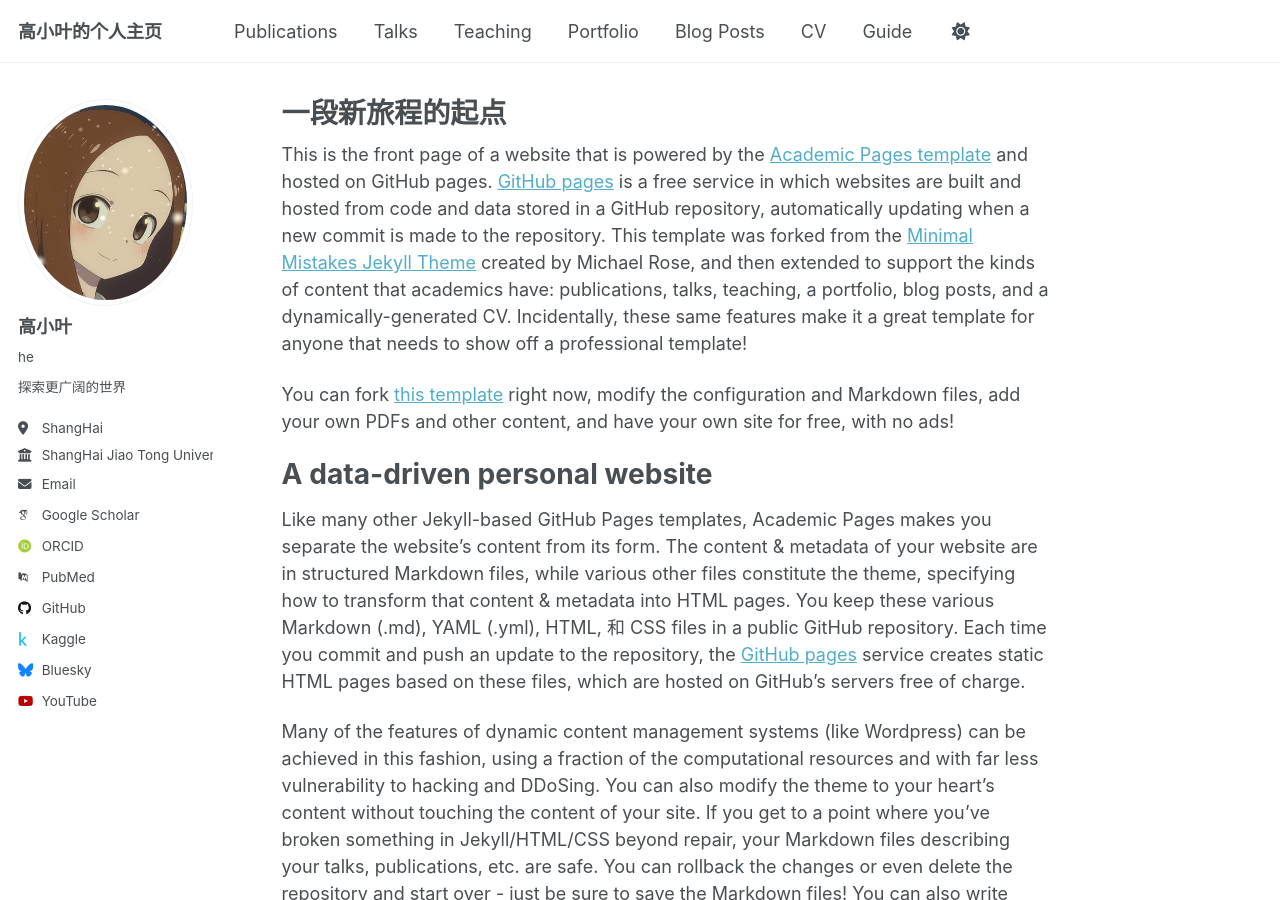
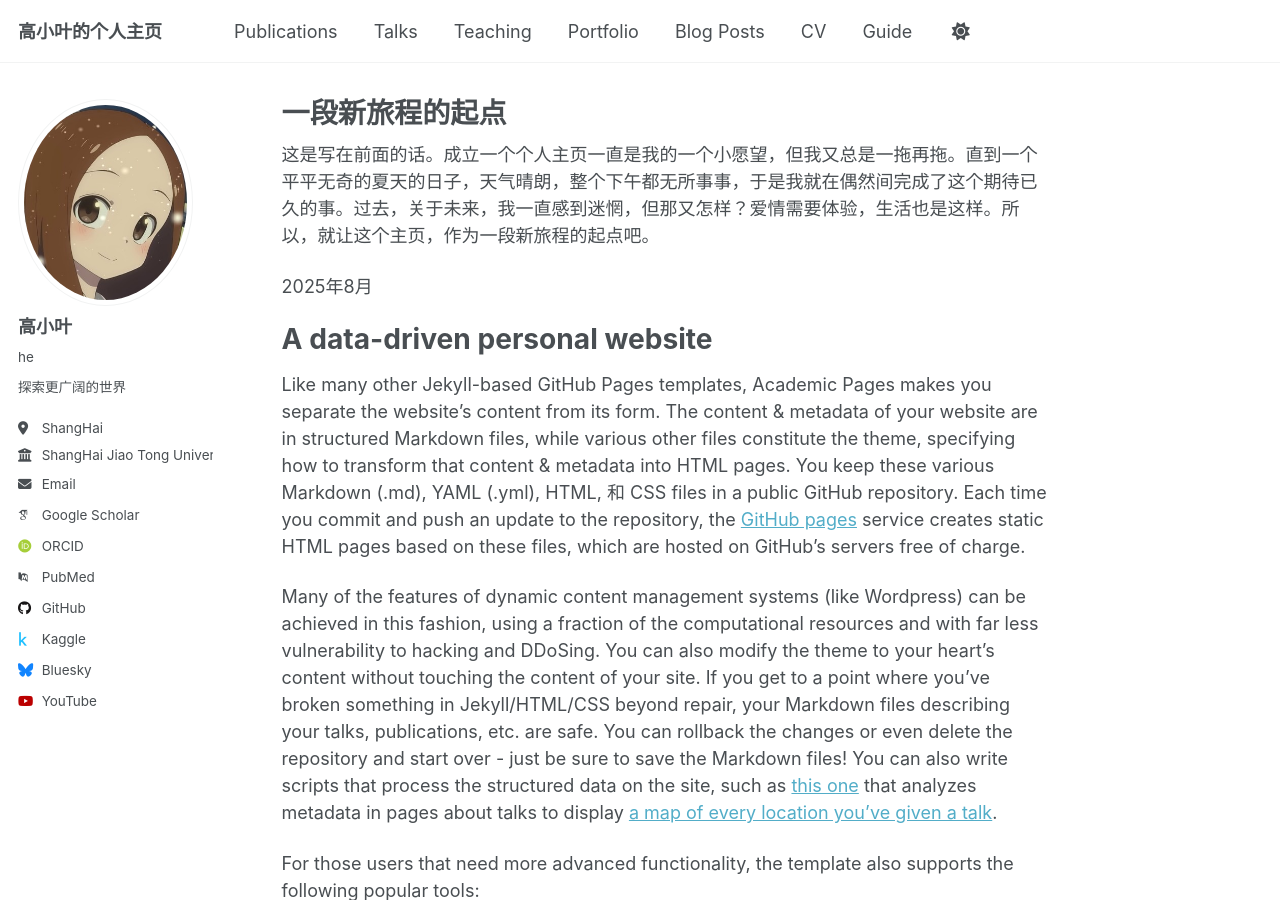
Before and after one commit to gaoyesjtu/gaoyesjtu.github.io, a Jekyll site: the page built from _pages/about.md, in a window 1280 px wide and 900 px high. Built offline with Jekyll 4.4.1, drawn with Linux system fonts in a browser that asks for light colours; some web fonts are replaced; a script that is not in the unit is left out.

Commit message:
Update about.md

```diff
--- a/_pages/about.md
+++ b/_pages/about.md
@@ -7,9 +7,9 @@ redirect_from:
   - /about.html
 ---
 
-This is the front page of a website that is powered by the [Academic Pages template](https://github.com/academicpages/academicpages.github.io) and hosted on GitHub pages. [GitHub pages](https://pages.github.com) is a free service in which websites are built and hosted from code and data stored in a GitHub repository, automatically updating when a new commit is made to the repository. This template was forked from the [Minimal Mistakes Jekyll Theme](https://mmistakes.github.io/minimal-mistakes/) created by Michael Rose, and then extended to support the kinds of content that academics have: publications, talks, teaching, a portfolio, blog posts, and a dynamically-generated CV. Incidentally, these same features make it a great template for anyone that needs to show off a professional template!
+这是写在前面的话。成立一个个人主页一直是我的一个小愿望，但我又总是一拖再拖。直到一个平平无奇的夏天的日子，天气晴朗，整个下午都无所事事，于是我就在偶然间完成了这个期待已久的事。过去，关于未来，我一直感到迷惘，但那又怎样？爱情需要体验，生活也是这样。所以，就让这个主页，作为一段新旅程的起点吧。
 
- You can fork [this template](https://github.com/academicpages/academicpages.github.io) right now, modify the configuration and Markdown files, add your own PDFs and other content, and have your own site for free, with no ads!
+2025年8月
 
 A data-driven personal website
 ======
```
